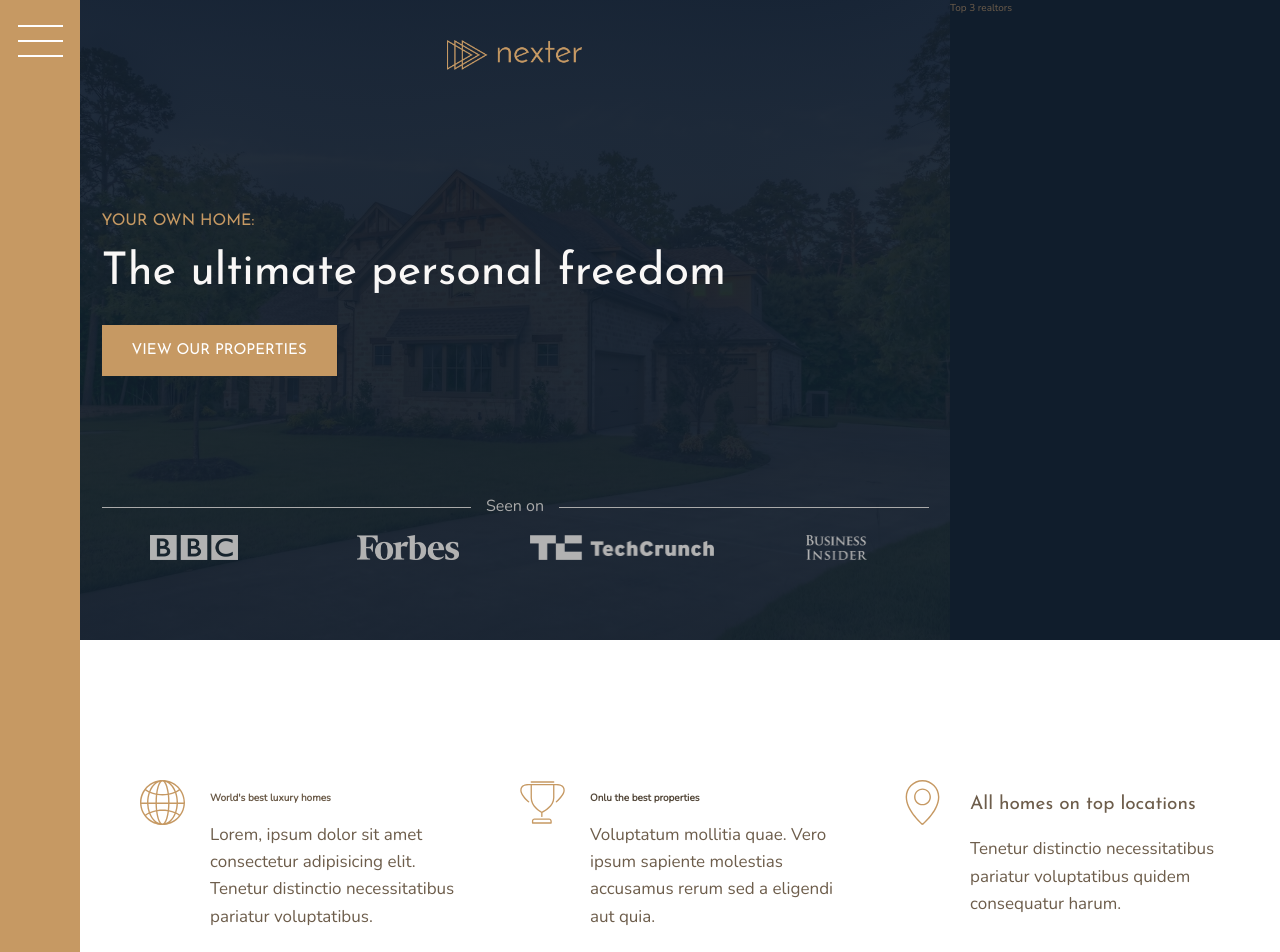
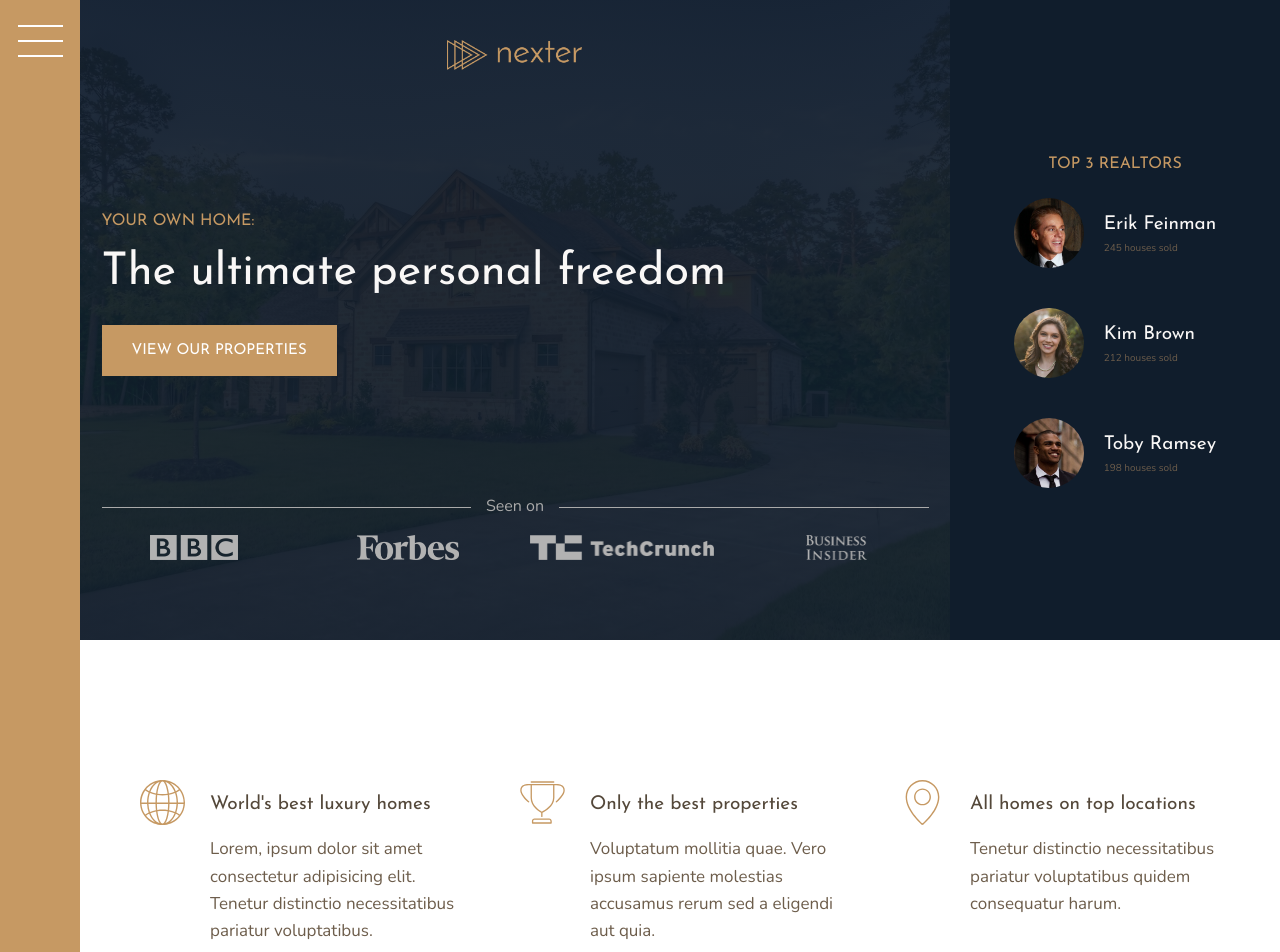
Before and after one commit to sib4321/Nexter, a website: page index.html in a window 1280 px wide. Shown: the top 952 px of the page. Drawn offline with nearby package versions, Linux system fonts and the light colour scheme.

Commit message:
Build the realtors sectio, correct font-styles

```diff
--- a/index.html
+++ b/index.html
@@ -31,7 +31,27 @@
         </header>
 
         <div class="realtors">
-           Top 3 realtors
+           <h3 class="heading-3">Top 3 Realtors</h3>
+           <div class="realtors__list">
+               <img src="img/realtor-1.jpeg" alt="Realtor 1" class="realtors__img">
+               <div class="realtors__details">
+                   <h4 class="heading-4 heading-4--light">Erik Feinman</h4>
+                   <p class="realtors__solid">245 houses sold</p>
+               </div>
+
+               <img src="img/realtor-2.jpeg" alt="Realtor 2" class="realtors__img">
+               <div class="realtors__details">
+                   <h4 class="heading-4 heading-4--light">Kim Brown </h4>
+                   <p class="realtors__solid">212 houses sold</p>
+               </div>
+
+               <img src="img/realtor-3.jpeg" alt="Realtor 3" class="realtors__img">
+               <div class="realtors__details">
+                   <h4 class="heading-4 heading-4--light">Toby Ramsey</h4>
+                   <p class="realtors__solid">198 houses sold</p>
+               </div>
+
+           </div>
         </div>
 
         <section class="features">
@@ -39,7 +59,7 @@
                 <svg class="feature__icon">
                     <use xlink:href="img/sprite.svg#icon-global"></use>
                 </svg>
-                <h4 class="--darkheading-4--dark">World's best luxury homes</h4>
+                <h4 class="heading-4 heading-4--dark">World's best luxury homes</h4>
                 <p class="feature__text">Lorem, ipsum dolor sit amet consectetur adipisicing elit. Tenetur distinctio
                     necessitatibus pariatur voluptatibus.</p>
             </div>
@@ -48,7 +68,7 @@
                 <svg class="feature__icon">
                     <use xlink:href="img/sprite.svg#icon-trophy"></use>
                 </svg>
-                <h4 class="heading-4--dark">Onlu the best properties</h4>
+                <h4 class="heading-4 heading-4--dark">Only the best properties</h4>
                 <p class="feature__text">Voluptatum mollitia quae. Vero ipsum sapiente molestias accusamus rerum sed a
                     eligendi aut quia.</p>
             </div>
@@ -57,7 +77,7 @@
                 <svg class="feature__icon">
                     <use xlink:href="img/sprite.svg#icon-map-pin"></use>
                 </svg>
-                <h4 class="heading-4">All homes on top locations</h4>
+                <h4 class="heading-4 heading-4--dark">All homes on top locations</h4>
                 <p class="feature__text">Tenetur distinctio necessitatibus pariatur voluptatibus quidem consequatur
                     harum.</p>
             </div>
@@ -66,7 +86,7 @@
                 <svg class="feature__icon">
                     <use xlink:href="img/sprite.svg#icon-key"></use>
                 </svg>
-                <h4 class="heading-4">World's best luxury homes</h4>
+                <h4 class="heading-4 heading-4--dark">World's best luxury homes</h4>
                 <p class="feature__text">Vero ipsum sapiente molestias accusamus rerum. Lorem, ipsum dolor sit amet
                     consectetur adipisicing elit.</p>
             </div>
@@ -75,7 +95,7 @@
                 <svg class="feature__icon">
                     <use xlink:href="img/sprite.svg#icon-presentation"></use>
                 </svg>
-                <h4 class="heading-4--dark">Top 1% realtors</h4>
+                <h4 class="heading-4 heading-4--dark">Top 1% realtors</h4>
                 <p class="feature__text">Quidem consequatur harum, voluptatum mollitia quae. Tenetur distinctio
                     necessitatibus pariatur voluptatibus.
                 </p>
@@ -85,7 +105,7 @@
                 <svg class="feature__icon">
                     <use xlink:href="img/sprite.svg#icon-lock"></use>
                 </svg>
-                <h4 class="heading-4--dark">Secure payments on Nexter</h4>
+                <h4 class="heading-4 heading-4--dark">Secure payments on Nexter</h4>
                 <p class="feature__text">Pariatur voluptatibus quidem consequatur harum, voluptatum mollitia quae.</p>
             </div>
         </section>
--- a/sass/_realtors.scss
+++ b/sass/_realtors.scss
@@ -1,4 +1,31 @@
 .realtors {
   background-color: $color-secondary;
   grid-column: col-start 7 / full-end;
+  padding: 3rem;
+
+  display: grid;
+  align-content: center;
+  justify-content: center;
+  justify-items: center;
+  grid-row-gap: 2rem;
+
+  &__list {
+    display: grid;
+    grid-template-columns: min-content max-content;
+    grid-column-gap: 2rem;
+    grid-row-gap: 5vh;
+    align-items: center;
+  }
+
+  &__img {
+    width: 7rem;
+    border-radius: 50%;
+    display: block;
+  }
+
+  &__sold {
+    text-transform: uppercase;
+    color: $color-grey-light-2;
+    margin-top: -3px;
+  }
 }
```
Also changed, not shown: css/style.css.
